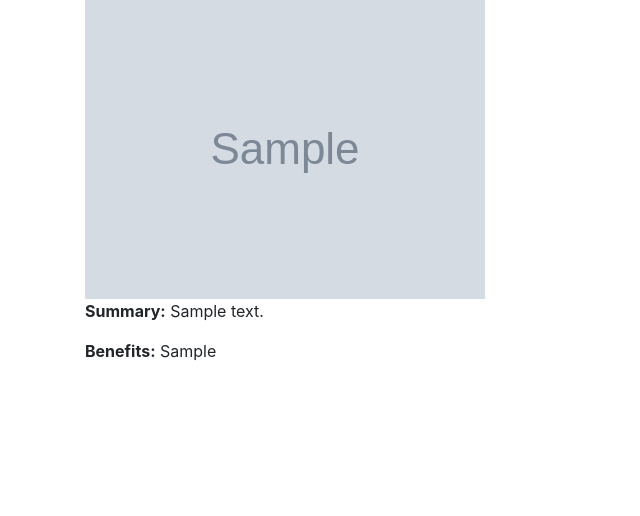
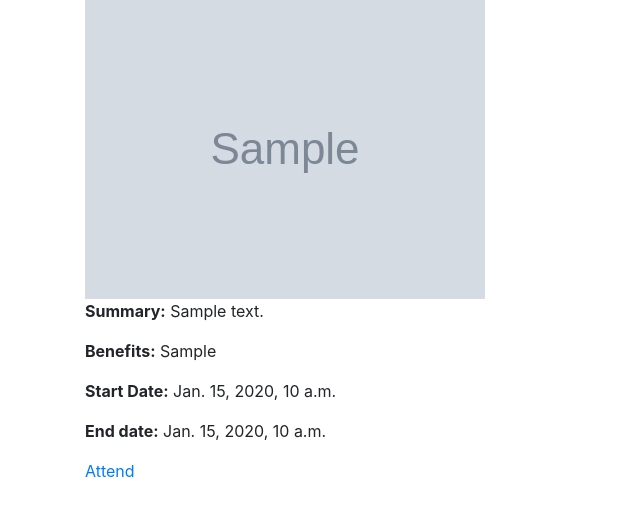
Before and after one commit to antalalexandru/PC, a Django app: page /event/1/ in a window 1280 px wide. Shown: the part 169-685 px from the top of the page, without its empty margins (0-640 px from the left). Run offline with Django 3.2, Linux system fonts and the light colour scheme; tables that the repository leaves empty hold one stand-in row (values such as "Sample post"); grey boxes marked "Sample" are stand-in pictures; some libraries are stand-ins or nearby versions.

Commit message:
attend button + date

```diff
--- a/src/voluntariat/templates/voluntariat/my_event_detail.html
+++ b/src/voluntariat/templates/voluntariat/my_event_detail.html
@@ -6,10 +6,16 @@
 
   <p><strong>Summary:</strong> {{ event.description }}</p>
   <p><strong>Benefits:</strong> {{ event.benefits }}</p>
+  <p><strong>Start Date:</strong> {{ event.start_date }}</p>
+  <p><strong>End date:</strong> {{ event.end_date }}</p>
     {% if event.organizer == request.user %}
         <a  href="{% url 'voluntariat:event-delete' event.id %}">Sterge</a>
         <a href="{% url 'voluntariat:event-update' event.id %}">Editeaza</a>
+
     {% endif %}
 
+    {% if request.can_attend %}
+      <a href="{% url 'voluntariat:event-attend' event.id %}">Attend</a>
+    {% endif %}
 
 {% endblock %}
--- a/src/voluntariat/urls.py
+++ b/src/voluntariat/urls.py
@@ -14,4 +14,5 @@ urlpatterns = [
     path('event/<int:pk>/', views.EventDetailView.as_view(), name='event-detail'),
     path('event/<int:pk>/delete/', views.event_delete_view, name='event-delete'),
     path('event/<int:pk>/update/', views.event_update_view, name='event-update'),
+    path('event/<int:pk>/attend/', views.event_attend_view, name='event-attend'),
 ]
--- a/src/voluntariat/views.py
+++ b/src/voluntariat/views.py
@@ -1,5 +1,7 @@
 from django.contrib.auth import authenticate, login, logout
 from django.shortcuts import render, get_object_or_404, redirect
+
+from voluntariat import models
 from .models import Event
 from django.views import generic
 from .forms import EventForm, LoginForm, SignUpForm
@@ -22,7 +24,6 @@ class EventListView(generic.ListView):
 
 
 class MyEventListView(generic.ListView):
-
     model = Event
     paginate_by = 10
 
@@ -40,9 +41,18 @@ class EventDetailView(generic.DetailView):
     model = Event
     template_name = "voluntariat/my_event_detail.html"
 
+    def get_context_data(self, **kwargs):
+        context = super(EventDetailView, self).get_context_data(**kwargs)
+
+        if len(models.Participantion.objects.filter(voluntar_id=self.request.user.id, event_id=self.kwargs['pk'])) == 0:
+            self.request.can_attend = True
+        else:
+            self.request.can_attend = False
+
+        return context
+
 
 def eventCreateView(request):
-
     if request.method == "POST":
         form = EventForm(request.POST, request.FILES)
         if form.is_valid():
@@ -64,7 +74,7 @@ def eventCreateView(request):
 def event_update_view(request, pk):
     event = get_object_or_404(Event, pk=pk)
     if request.method == "POST":
-        form = EventForm(request.POST, request.FILES,instance=event)
+        form = EventForm(request.POST, request.FILES, instance=event)
         if form.is_valid():
             event = form.save(commit=False)
 
@@ -92,6 +102,19 @@ def event_delete_view(request, pk):
         "event": obj
     }
     return render(request, "voluntariat/delete.html", context)
+
+def event_attend_view(request, pk):
+    obj = get_object_or_404(Event, pk=pk)
+    if request.method == "POST":
+        user = models.User.objects.get(username=request.user.username)
+        participation = models.Participantion(voluntar=user, event=obj, rating=1, feedback='')
+        participation.save()
+        return redirect(reverse('voluntariat:dashboard'))
+
+    context = {
+        "event": obj
+    }
+    return render(request, "voluntariat/attend.html", context)
 
 
 def login_view(request):
```
Also changed, not shown: src/voluntariat/Forms.py (+18 -3 lines), src/voluntariat/templates/voluntariat/attend.html (added, +9 -0 lines).
